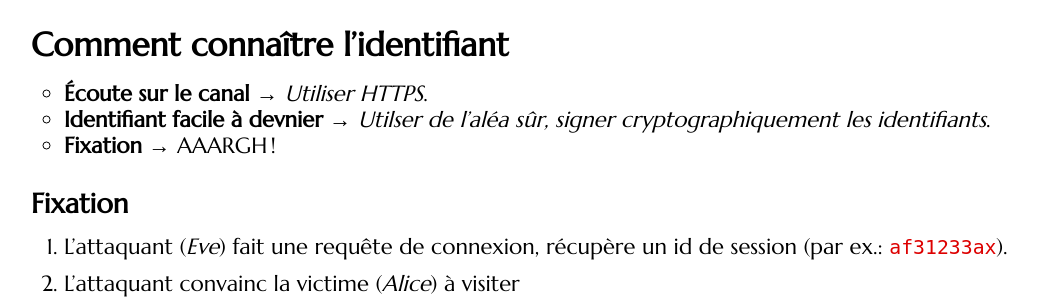
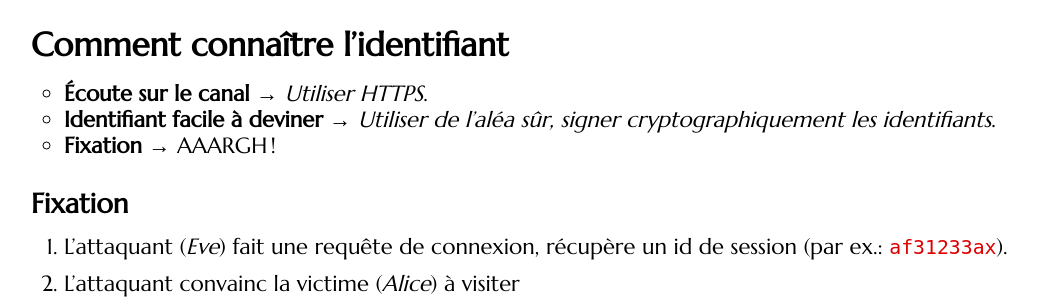
Before and after one commit to defeo/aws, a Jekyll site: the page built from _lessons/session-fixation.md, in a window 1280 px wide and 900 px high, scrolled down 3489 px. Shown: the part 154-454 px from the top of the window, without its empty margins (114-1166 px from the left). Built offline with Jekyll 4.4.1, drawn with Linux system fonts in a browser that asks for light colours; some web fonts are replaced.

Commit message:
Update session-fixation.md
Salut Luca, je te corrige 2 typos.
À bientôt,
Romain

```diff
--- a/_lessons/session-fixation.md
+++ b/_lessons/session-fixation.md
@@ -59,7 +59,7 @@ Source : <https://www.owasp.org/index.php/Session_hijacking_attack>
 ## Comment connaître l'identifiant
 
 - **Écoute sur le canal →** *Utiliser HTTPS*.
-- **Identifiant facile à devnier →** *Utilser de l'aléa sûr, signer
+- **Identifiant facile à deviner →** *Utiliser de l'aléa sûr, signer
    cryptographiquement les identifiants*.
 - **Fixation →** AAARGH !
 
```
